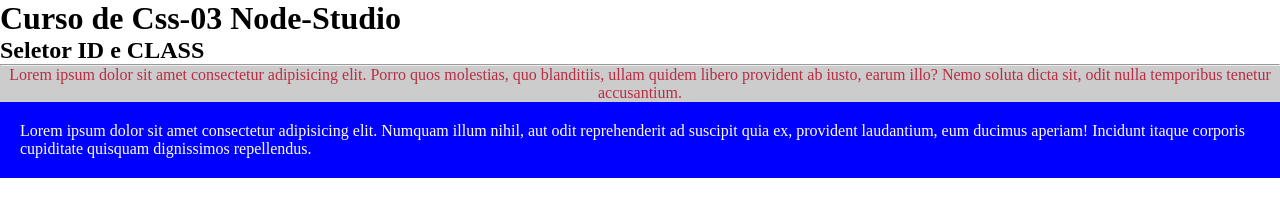
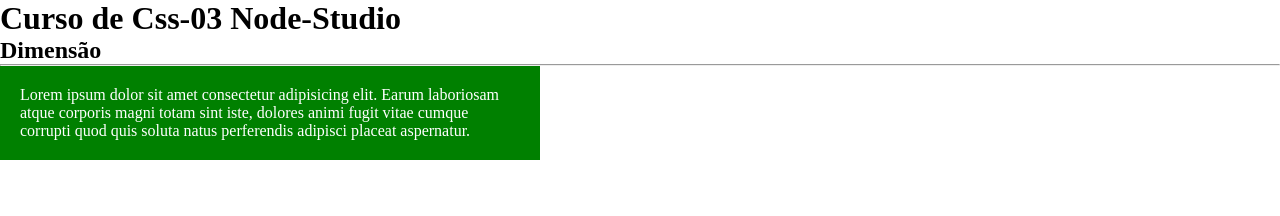
Before and after one commit to cleitondeive/Curso_Css3_Beginners_Ns, a plain HTML site: page index.html in a window 1280 px wide. Drawn offline with Linux system fonts and the light colour scheme.

Commit message:
Trabalhando com dimensoes no css-03

```diff
--- a/index.html
+++ b/index.html
@@ -14,16 +14,16 @@
 </head>
 
 <body>
+
     <h1>Curso de Css-03 Node-Studio</h1>
 
-    <h2>Seletor ID e CLASS</h2>
+
+    <h2>Dimensão</h2>
 
     <hr>
+    <div id="conteudo">
+        Lorem ipsum dolor sit amet consectetur adipisicing elit. Earum laboriosam atque corporis magni totam sint iste, dolores animi fugit vitae cumque corrupti quod quis soluta natus perferendis adipisci placeat aspernatur.
 
-    <p class="texto-principal fundo-principal">Lorem ipsum dolor sit amet consectetur adipisicing elit. Porro quos molestias, quo blanditiis, ullam quidem libero provident ab iusto, earum illo? Nemo soluta dicta sit, odit nulla temporibus tenetur accusantium.</p>
-
-    <div id="conteudo">
-        Lorem ipsum dolor sit amet consectetur adipisicing elit. Numquam illum nihil, aut odit reprehenderit ad suscipit quia ex, provident laudantium, eum ducimus aperiam! Incidunt itaque corporis cupiditate quisquam dignissimos repellendus.
     </div>
 
 </body>
--- a/style.css
+++ b/style.css
@@ -3,17 +3,9 @@
     padding: 0;
 }
 
-.texto-principal {
-    color: rgb(182, 45, 68);
-    text-align: center;
+#conteudo {
+    background-color: green;
+    color: #fff;
+    padding: 20px;
+    max-width: 500px;
 }
-
-.fundo-principal {
-    background-color: #ccc;
-}
-
-#conteudo {
-    background-color: blue;
-    padding: 20px;
-    color: white;
-}
```
